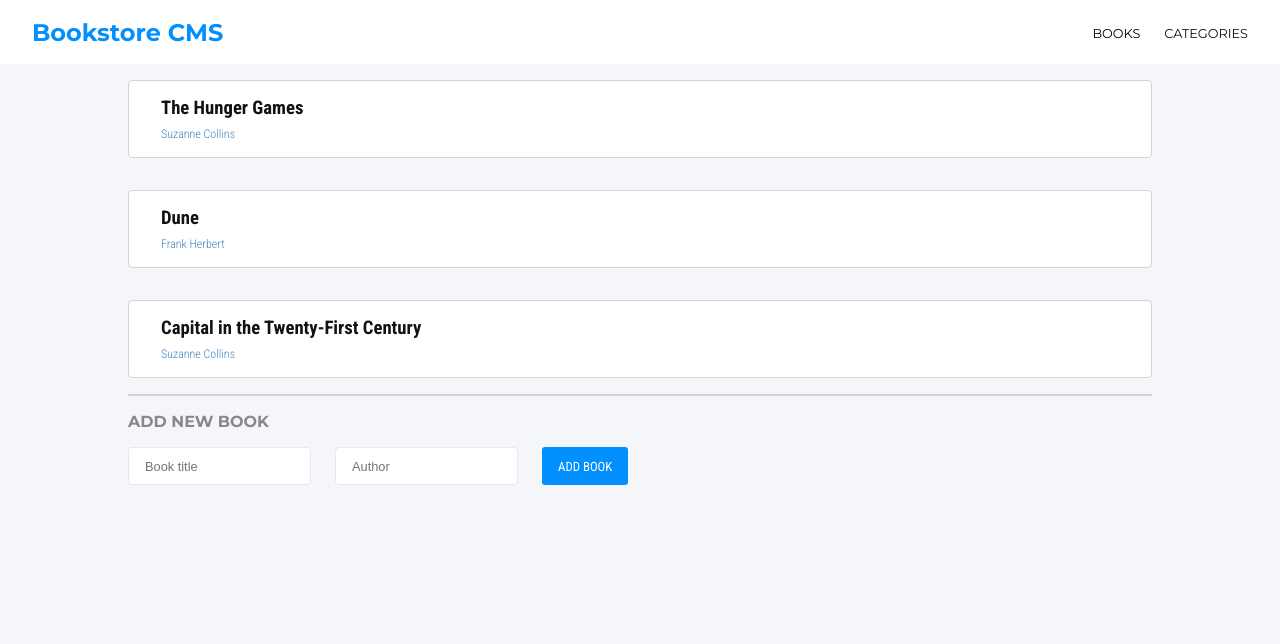
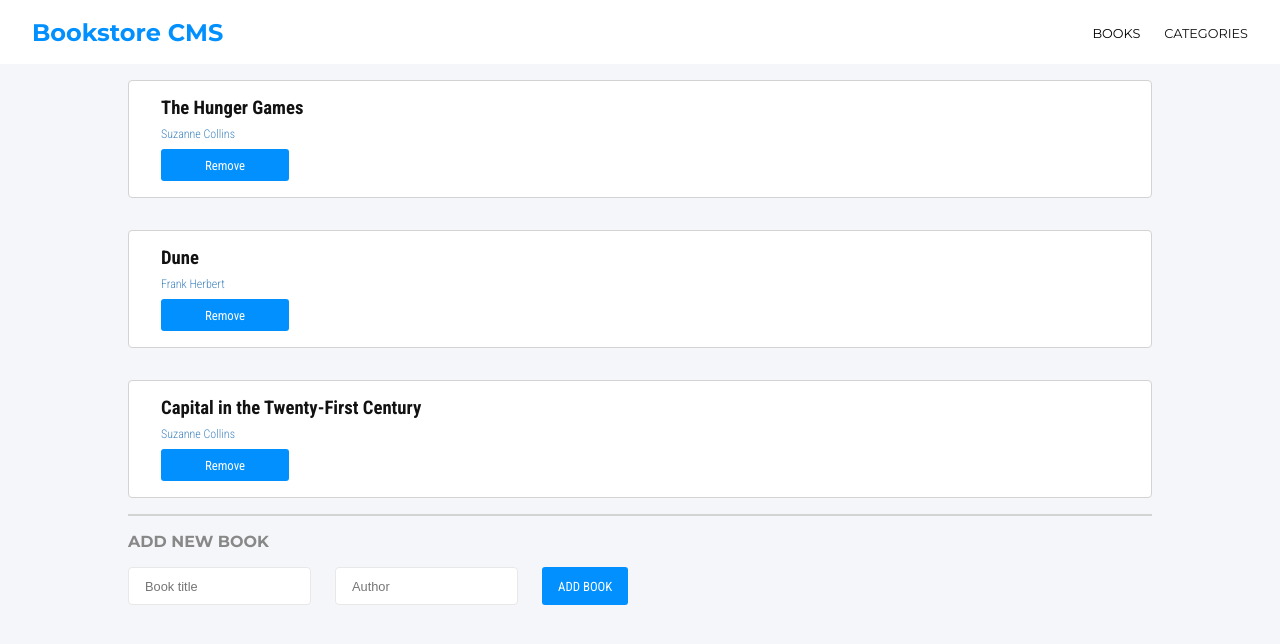
Before and after one commit to Tshobohwa/bookstore, a React (Create React App) app: page / in a window 1280 px wide. Shown: the top 644 px of the page. Built offline with nearby package versions, Linux system fonts and the light colour scheme.

Commit message:
Add remove book button

```diff
--- a/src/components/Book.css
+++ b/src/components/Book.css
@@ -23,3 +23,16 @@
   font-size: 12px;
   font-family: 'Roboto Condensed', sans-serif;
 }
+
+.Remove-book__btn {
+  font-size: 0.8rem;
+  width: 8rem;
+  height: 2rem;
+  border: none;
+  border-radius: 3px;
+  background-color: var(--azure);
+  color: var(--white-two);
+  font-family:
+    'Roboto Condensed',
+    sans-serif;
+}
--- a/src/components/Book.js
+++ b/src/components/Book.js
@@ -5,6 +5,9 @@ const Book = ({ bookInfo }) => (
   <div className="Book-container" key={bookInfo.id}>
     <h3 className="book-title">{bookInfo.title}</h3>
     <h3 className="book-author">{bookInfo.author}</h3>
+    <button className="Remove-book__btn" type="button">
+      Remove
+    </button>
   </div>
 );
 
```
